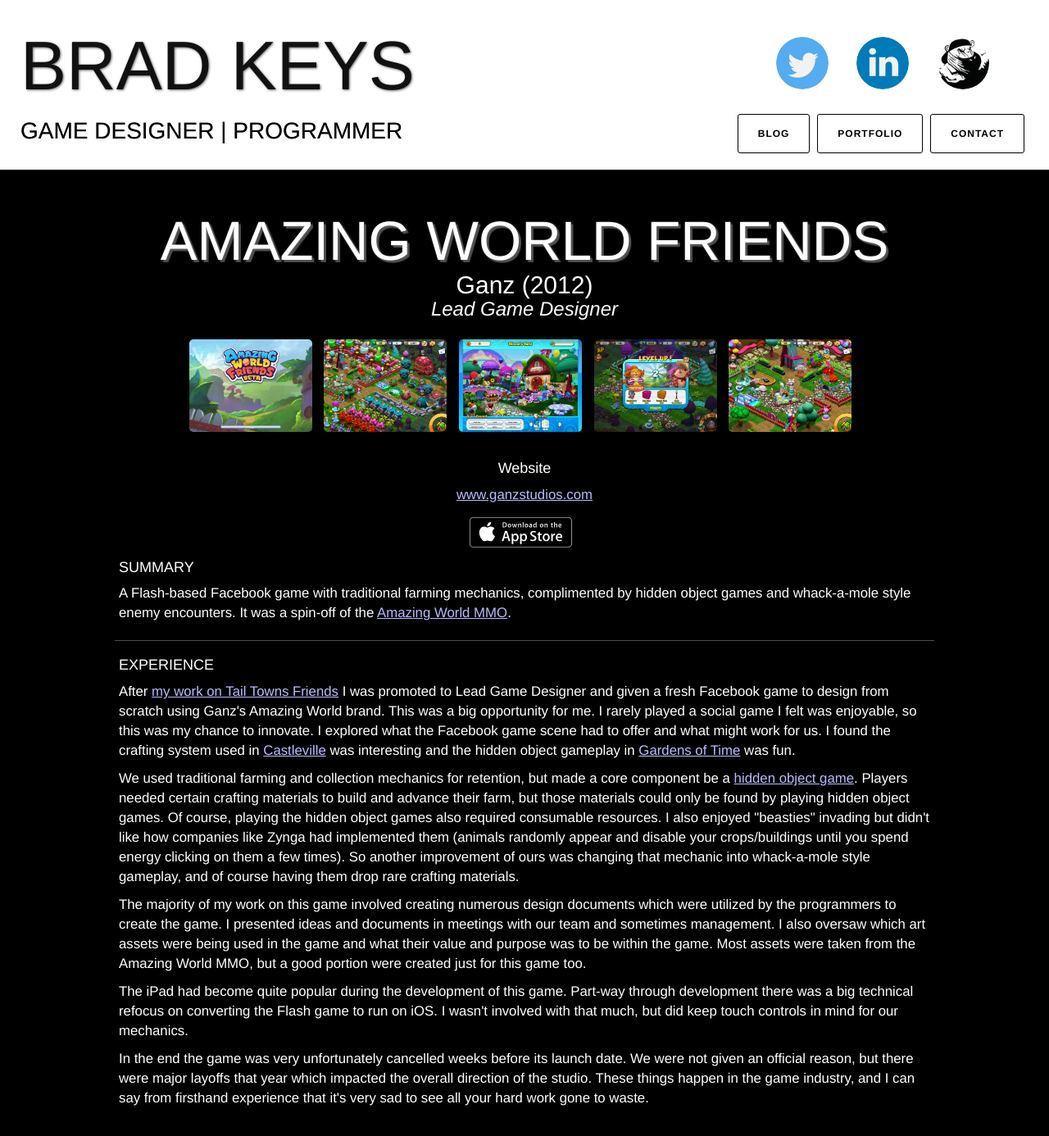
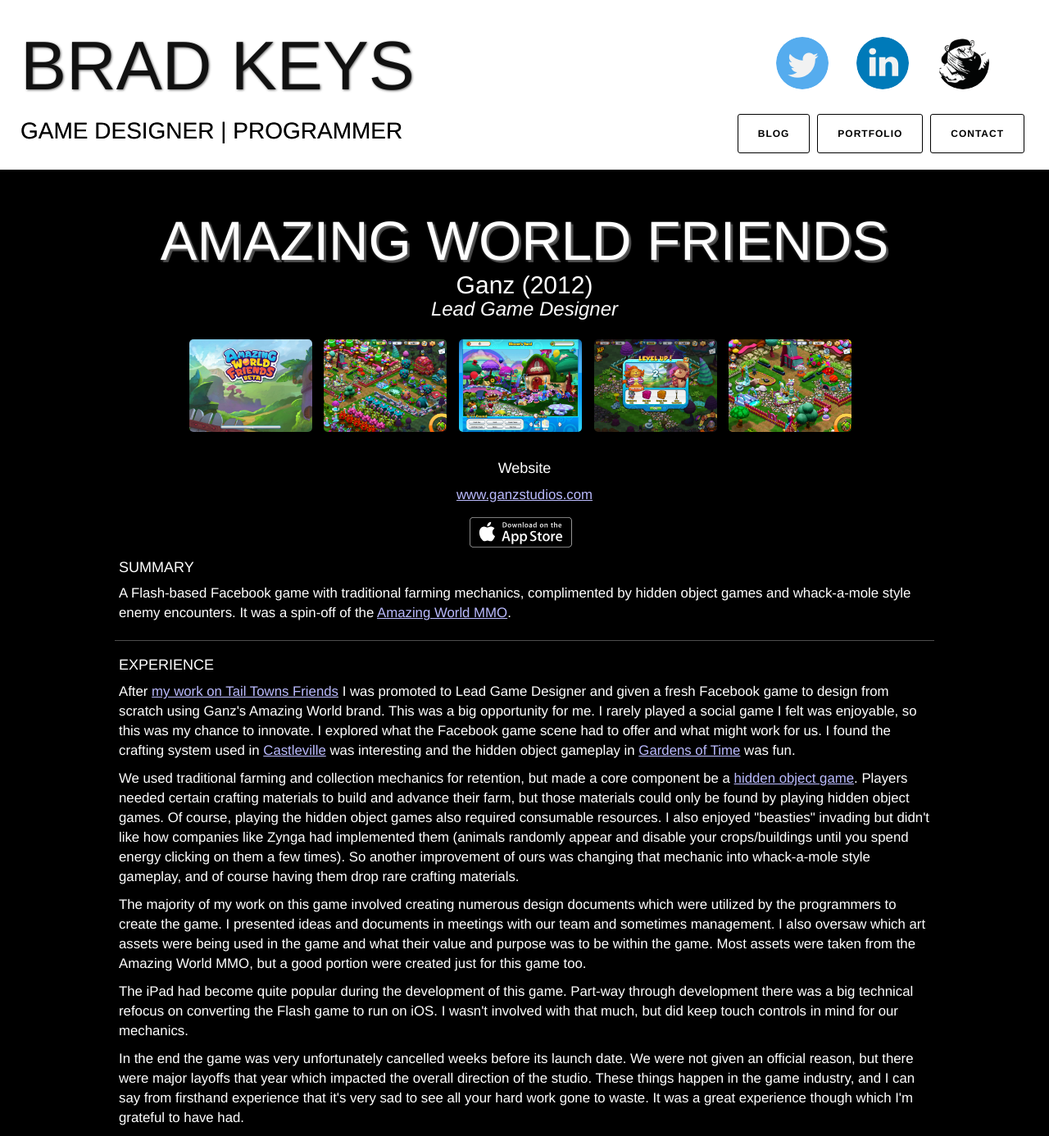
Before and after one commit to bradkeys/bradkeys.com, a Jekyll site: the page built from portfolio/amazing-world-friends.html, in a window 1280 px wide. Shown: the whole page at 82% size. Built offline with Jekyll 4.4.1, drawn with Linux system fonts in a browser that asks for light colours; nearby versions of some CDN libraries; before the commit the page ends 1362 px from its top, so only the background shows below that.

Commit message:
Updated AWF description.

```diff
--- a/portfolio/amazing-world-friends.html
+++ b/portfolio/amazing-world-friends.html
@@ -32,4 +32,5 @@
     In the end the game was very unfortunately cancelled weeks before its launch date.
     We were not given an official reason, but there were major layoffs that year which impacted the overall direction of the studio.
     These things happen in the game industry, and I can say from firsthand experience that it's very sad to see all your hard work gone to waste.
+    It was a great experience though which I'm grateful to have had.
 </p>
```
